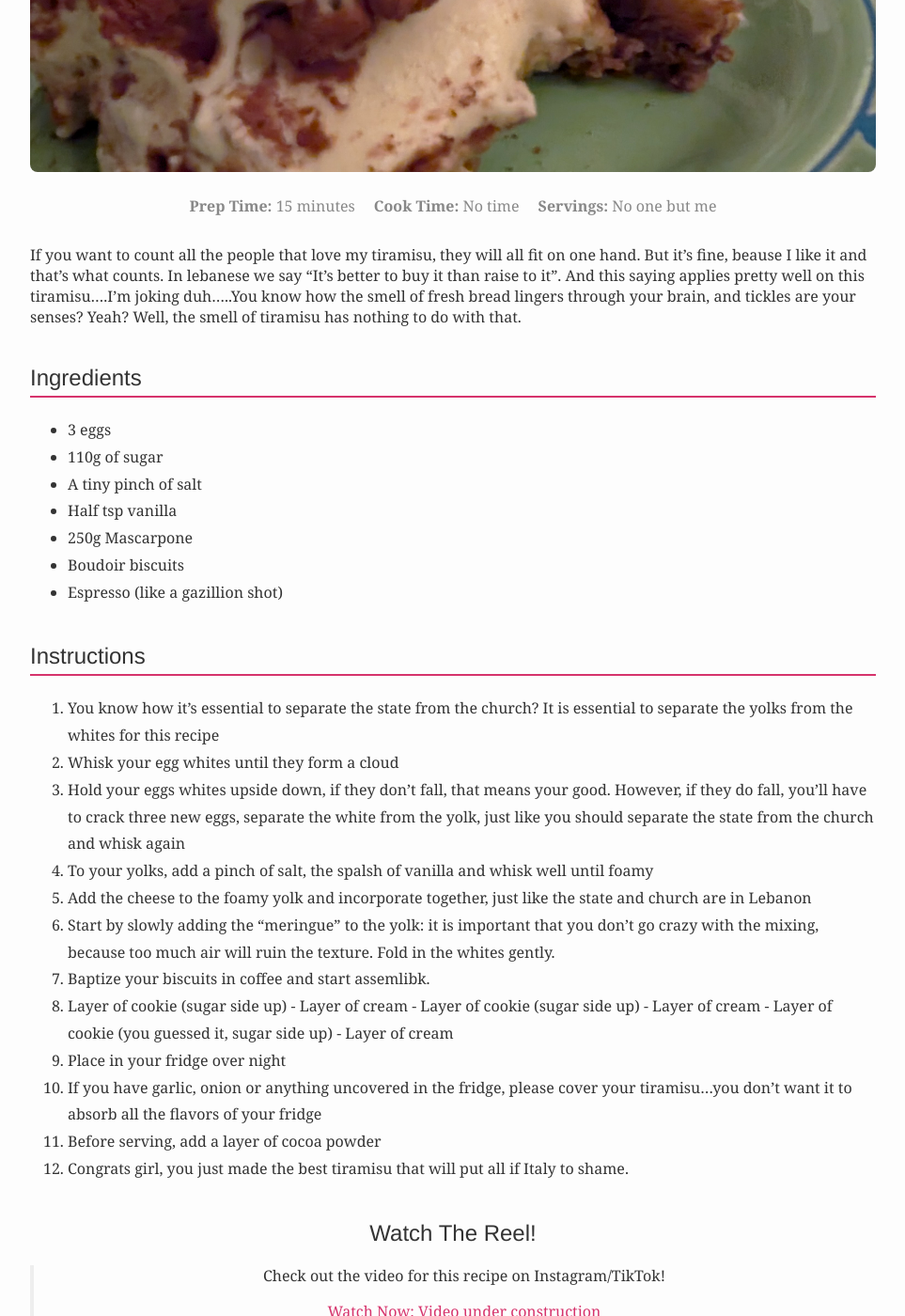
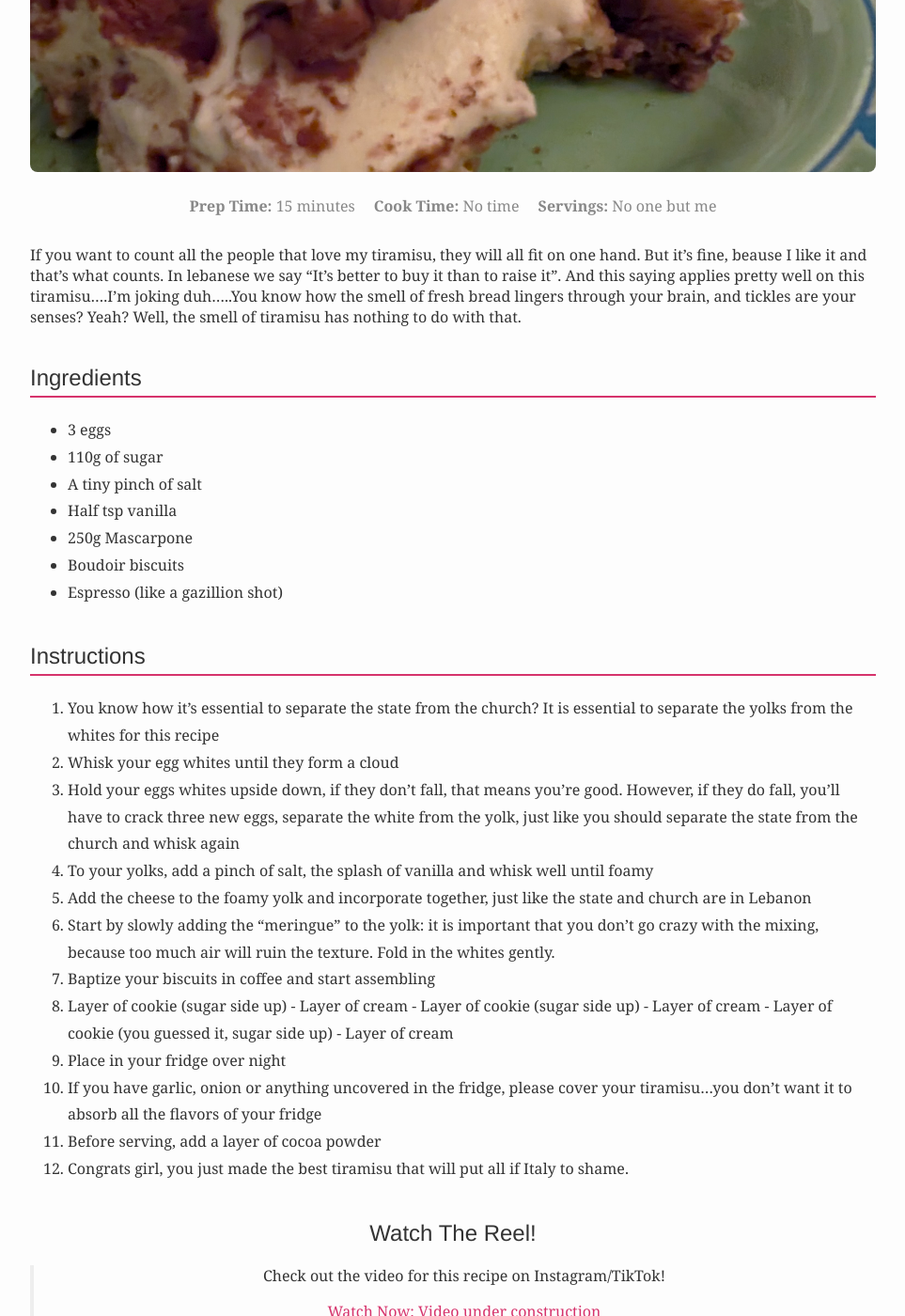
Before and after one commit to AntiLibrary5/nicools-kitchen, a Jekyll site: the page built from _posts/2025-11-30-tiramisu.md, in a window 1280 px wide and 1400 px high, scrolled down 456 px. Shown: the whole window at 94% size, without its empty margins (158-1121 px from the left). Built offline with Jekyll 4.4.1, drawn with Linux system fonts in a browser that asks for light colours; some of the changed text lies outside the part shown.

Commit message:
tiramisu recipe maj x2

```diff
--- a/_posts/2025-11-30-tiramisu.md
+++ b/_posts/2025-11-30-tiramisu.md
@@ -9,7 +9,7 @@ video_link: "Video under construction"
 tags: [Dessert]
 ---
 
-If you want to count all the people that love my tiramisu, they will all fit on one hand. But it's fine, beause I like it and that's what counts. In lebanese we say "It's better to buy it than raise to it". And this saying applies pretty well on this tiramisu....I'm joking duh.....You know how the smell of fresh bread lingers through your brain, and tickles are your senses? Yeah? Well, the smell of tiramisu has nothing to do with that.
+If you want to count all the people that love my tiramisu, they will all fit on one hand. But it's fine, beause I like it and that's what counts. In lebanese we say "It's better to buy it than to raise it". And this saying applies pretty well on this tiramisu....I'm joking duh.....You know how the smell of fresh bread lingers through your brain, and tickles are your senses? Yeah? Well, the smell of tiramisu has nothing to do with that.
 
 ## Ingredients
 
@@ -26,11 +26,11 @@ If you want to count all the people that love my tiramisu, they will all fit on
 
 1. You know how it's essential to separate the state from the church? It is essential to separate the yolks from the whites for this recipe
 2. Whisk your egg whites until they form a cloud
-3. Hold your eggs whites upside down, if they don't fall, that means your good. However, if they do fall, you'll have to crack three new eggs, separate the white from the yolk, just like you should separate the state from the church and whisk again
-4. To your yolks, add a pinch of salt, the spalsh of vanilla and whisk well until foamy
+3. Hold your eggs whites upside down, if they don't fall, that means you're good. However, if they do fall, you'll have to crack three new eggs, separate the white from the yolk, just like you should separate the state from the church and whisk again
+4. To your yolks, add a pinch of salt, the splash of vanilla and whisk well until foamy
 5. Add the cheese to the foamy yolk and incorporate together, just like the state and church are in Lebanon
 6. Start by slowly adding the "meringue" to the yolk: it is important that you don't go crazy with the mixing, because too much air will ruin the texture. Fold in the whites gently.
-7. Baptize your biscuits in coffee and start assemlibk.
+7. Baptize your biscuits in coffee and start assembling
 8. Layer of cookie (sugar side up) - Layer of cream - Layer of cookie (sugar side up) - Layer of cream - Layer of cookie (you guessed it, sugar side up) - Layer of cream
 10. Place in your fridge over night
 12. If you have garlic, onion or anything uncovered in the fridge, please cover your tiramisu...you don't want it to absorb all the flavors of your fridge
```
Also changed, not shown: other parts of _posts/2025-11-30-tiramisu.md (+1 -1 lines).
